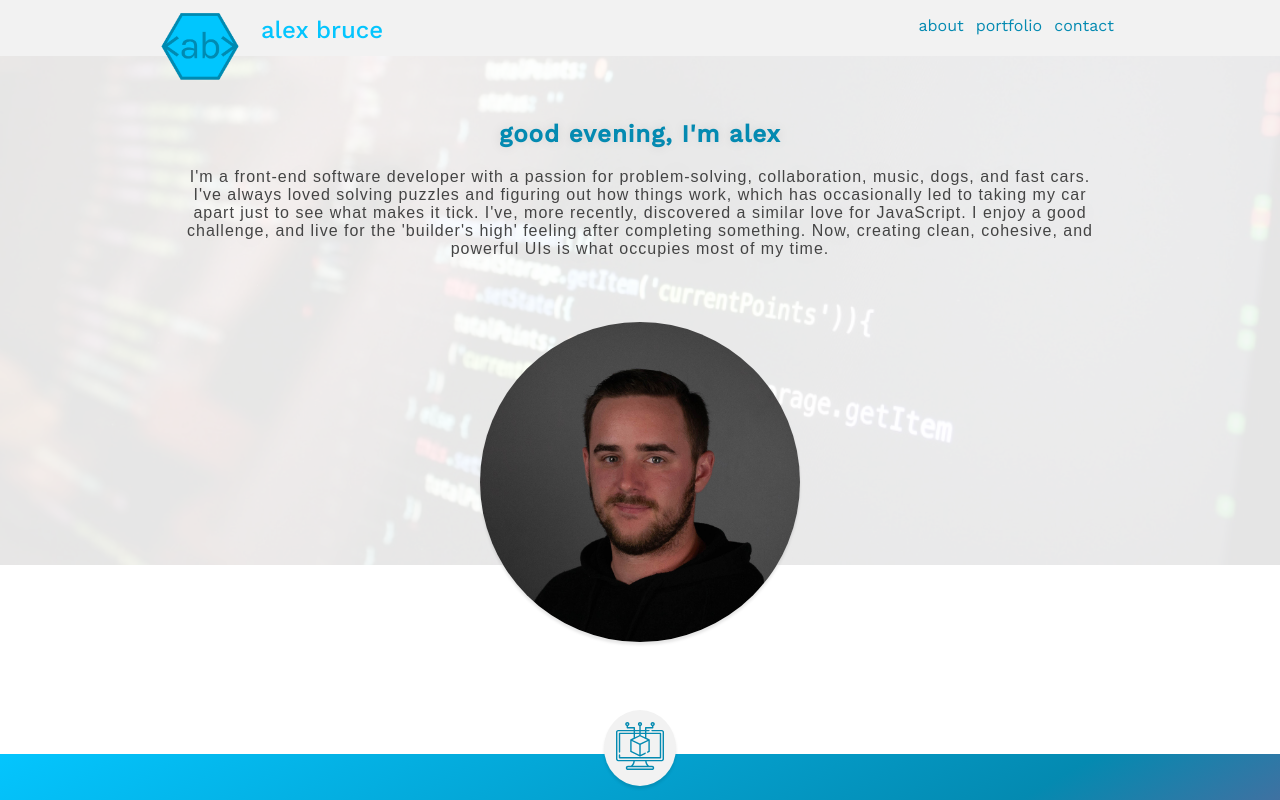
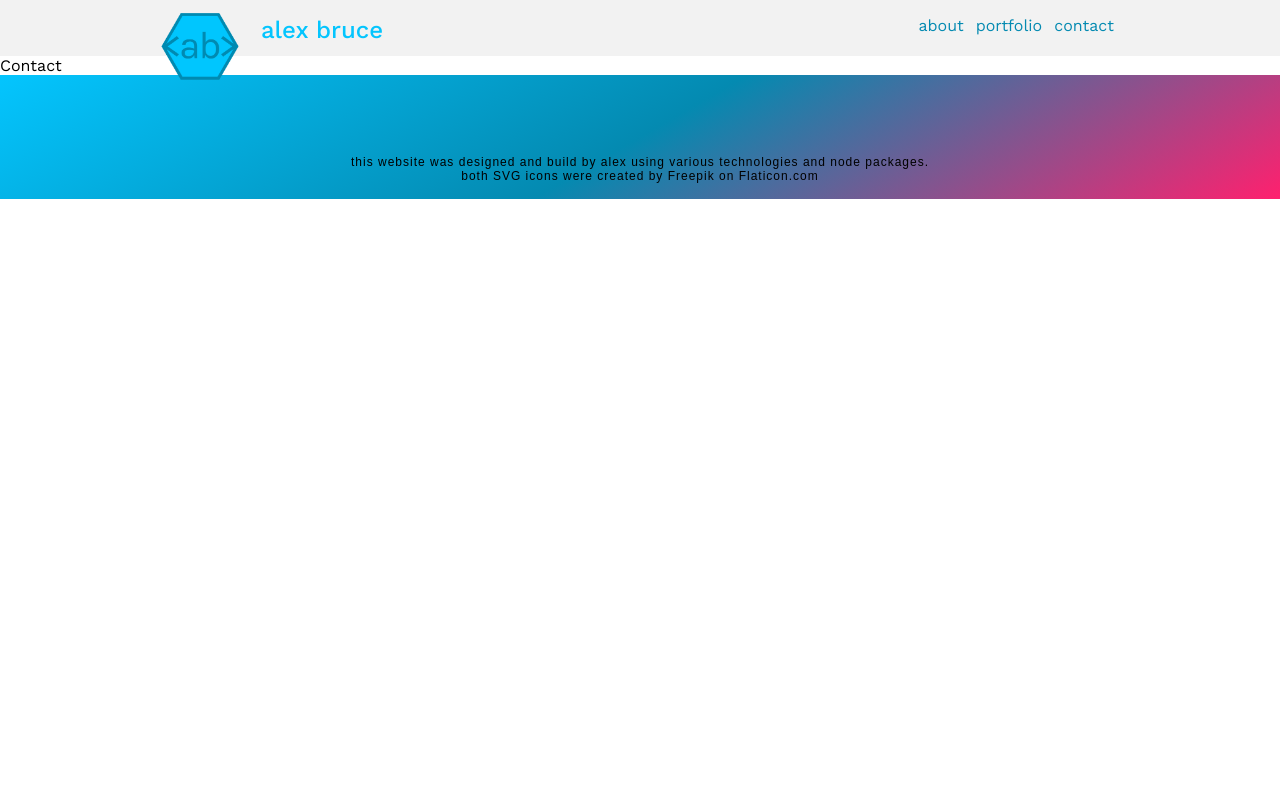
Before and after one commit to Alexbruce1/AB-Portfolio-Page, a React (Create React App) app: page /contact in a window 1280 px wide. Shown: the top 800 px of the page. Built offline with nearby package versions, Linux system fonts and the light colour scheme; a web font is replaced by a local one.

Commit message:
Add React Router and establish basic page structure

```diff
--- a/package.json
+++ b/package.json
@@ -6,6 +6,8 @@
     "node-sass": "^4.11.0",
     "react": "^16.7.0",
     "react-dom": "^16.7.0",
+    "react-router": "^4.3.1",
+    "react-router-dom": "^4.3.1",
     "react-scripts": "2.1.3",
     "react-scroll-parallax": "^1.3.5"
   },
--- a/src/App.js
+++ b/src/App.js
@@ -2,14 +2,21 @@ import React, { Component } from 'react';
 import './App.scss';
 import Header from './components/Header/Header';
 import About from './components/About/About';
+import Portfolio from './components/Portfolio/Portfolio';
+import Contact from './components/Contact/Contact';
 import Footer from './components/Footer/Footer';
+import { Route, Switch } from 'react-router-dom';
 
 class App extends Component {
   render() {
     return (
       <div className="App">
         <Header />
-        <About />
+        <Switch>
+          <Route exact path='/' component={About} />
+          <Route exact path='/portfolio' component={Portfolio} />
+          <Route exact path='/contact' component={Contact} />
+        </Switch>
         <Footer />
       </div>
     );
--- /dev/null
+++ b/src/components/Contact/Contact.js
@@ -0,0 +1,12 @@
+import React, { Component } from 'react';
+import './Contact.scss';
+
+class Contact extends Component {
+  render() {
+    return (
+      <div>Contact</div>
+    )
+  }
+}
+
+export default Contact;
--- a/src/components/Header/Header.js
+++ b/src/components/Header/Header.js
@@ -1,6 +1,7 @@
 import React, { Component } from 'react';
 import './Header.scss';
 import logo from '../../Images/logo.png';
+import { NavLink } from 'react-router-dom';
 
 class Header extends Component {
   render() {
@@ -8,13 +9,23 @@ class Header extends Component {
       <div className='Header'>
         <div className='header-main'>
           <div className='header-left'>
-            <img className='header-logo' src={logo} alt=''/>
-            <button className='header-name'>alex bruce</button>
+            <NavLink title='Alex Bruce' to='/' className='navlink'>
+              <img className='header-logo' src={logo} alt=''/>
+            </NavLink>
+            <NavLink title='Alex Bruce' to='/' className='navlink'>
+              <button className='header-name'>alex bruce</button>
+            </NavLink>
           </div>
           <div className='header-right'>
-            <button className='header-about header-button'>about</button>
-            <button className='header-portfolio header-button'>portfolio</button>
-            <button className='header-contact header-button'>contact</button>
+            <NavLink title='About' to='/' className='navlink'>
+              <button className='header-about header-button'>about</button>
+            </NavLink>
+            <NavLink title='Portfolio' to='/portfolio' className='navlink'>
+              <button className='header-portfolio header-button'>portfolio</button>
+            </NavLink>
+            <NavLink title='Contact' to='/contact' className='navlink'>
+              <button className='header-contact header-button'>contact</button>
+            </NavLink>
           </div>
         </div>
       </div>
--- a/src/components/Header/Header.scss
+++ b/src/components/Header/Header.scss
@@ -36,6 +36,10 @@ button {
   }
 }
 
+.navlink {
+  display: inline-block;
+}
+
 .header-logo {
   height: 4.5rem;
   cursor: pointer;
--- /dev/null
+++ b/src/components/Portfolio/Portfolio.js
@@ -0,0 +1,12 @@
+import React, { Component } from 'react';
+import './Portfolio.scss';
+
+class Portfolio extends Component {
+  render() {
+    return (
+      <div>Portfolio</div>
+    )
+  }
+}
+
+export default Portfolio;
--- a/src/index.js
+++ b/src/index.js
@@ -3,8 +3,15 @@ import ReactDOM from 'react-dom';
 import './index.scss';
 import App from './App';
 import * as serviceWorker from './serviceWorker';
+import { BrowserRouter } from 'react-router-dom';
 
-ReactDOM.render(<App />, document.getElementById('root'));
+const router = (
+  <BrowserRouter>
+    <App />
+  </BrowserRouter>
+)
+
+ReactDOM.render(router, document.getElementById('root'));
 
 // If you want your app to work offline and load faster, you can change
 // unregister() to register() below. Note this comes with some pitfalls.
```
Also changed, not shown: src/components/Contact/Contact.scss (added), src/components/Portfolio/Portfolio.scss (added), 1 other file (tests, documents, lock files or other folders).
